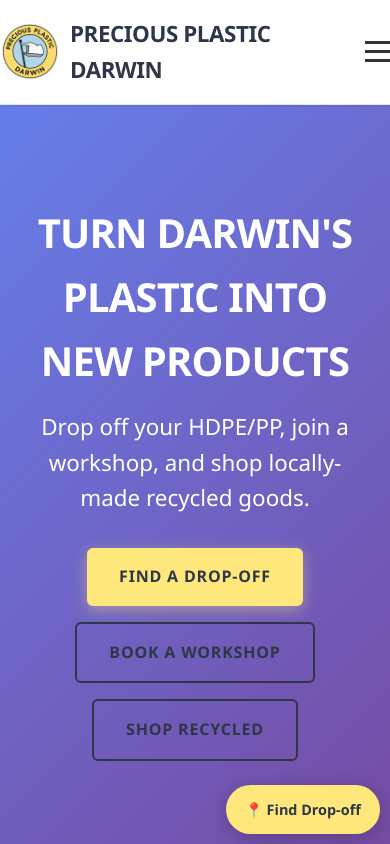
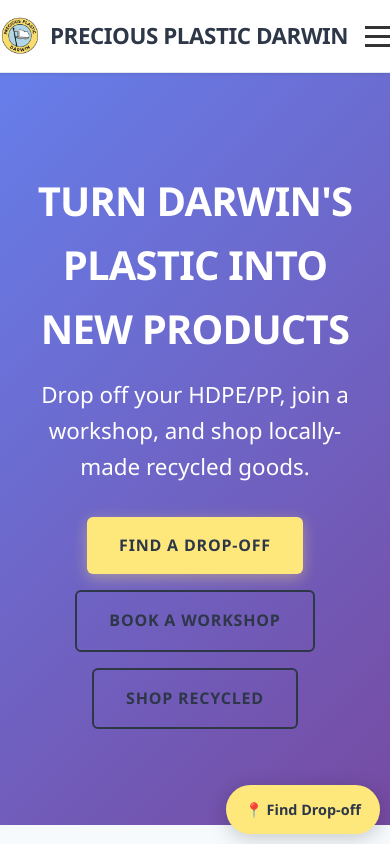
Before and after one commit to aldrinmagno/preciousplasticau, a Vue app: page / in a window 390 px wide. Shown: the top 844 px of the page. Built offline with nearby package versions, Linux system fonts and the light colour scheme; the HTML template or start-up script is replaced by a standard one.

Commit message:
Revert logo to original size

```diff
--- a/src/components/AppHeader.vue
+++ b/src/components/AppHeader.vue
@@ -69,8 +69,8 @@
 }
 
 .logo img {
-  width: 70px;
-  height: 70px;
+  width: 50px;
+  height: 50px;
   margin-right: 10px;
 }
 
@@ -154,8 +154,8 @@
   }
 
   .logo img {
-    width: 60px;
-    height: 60px;
+    width: 40px;
+    height: 40px;
   }
 }
 </style>
```
